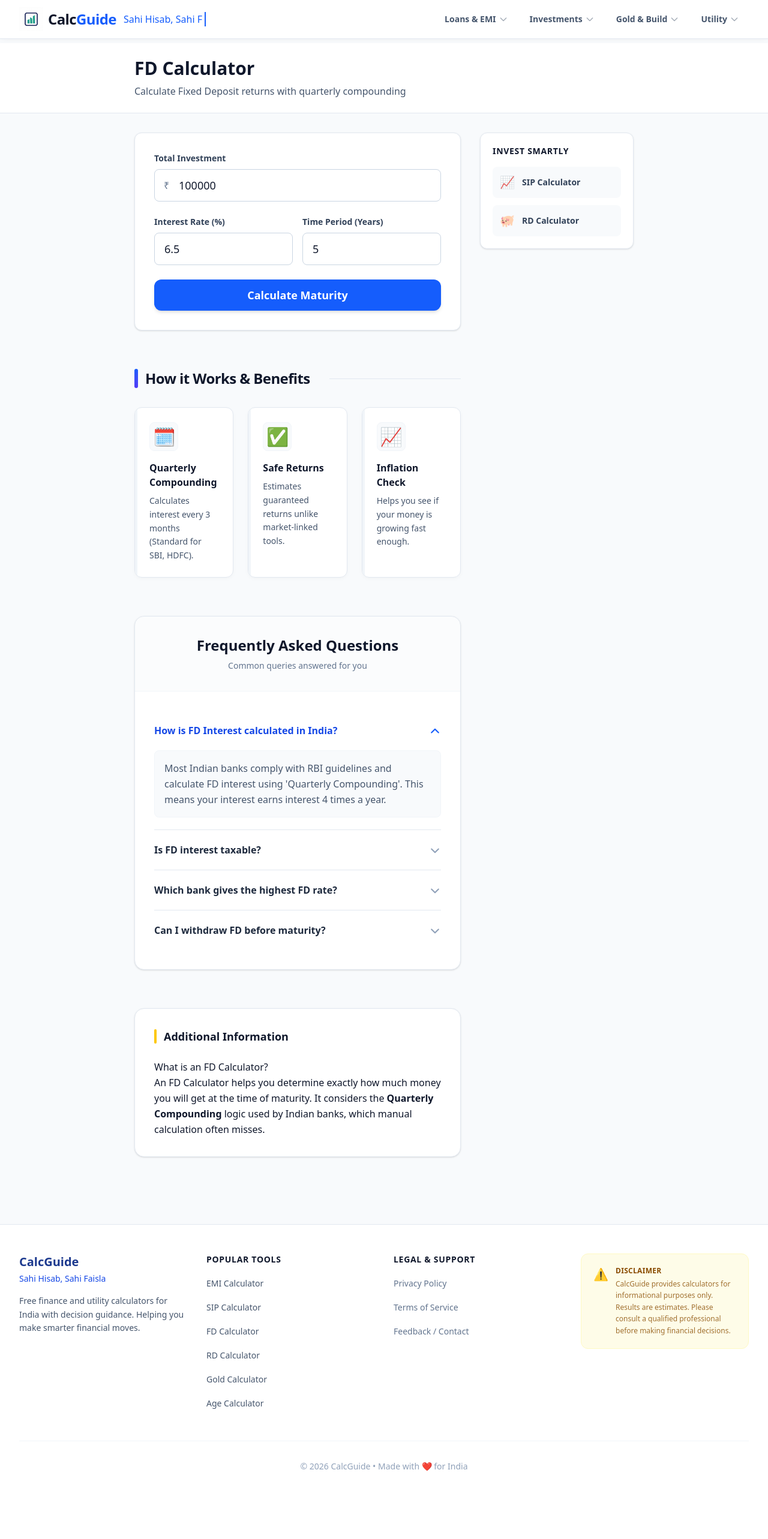
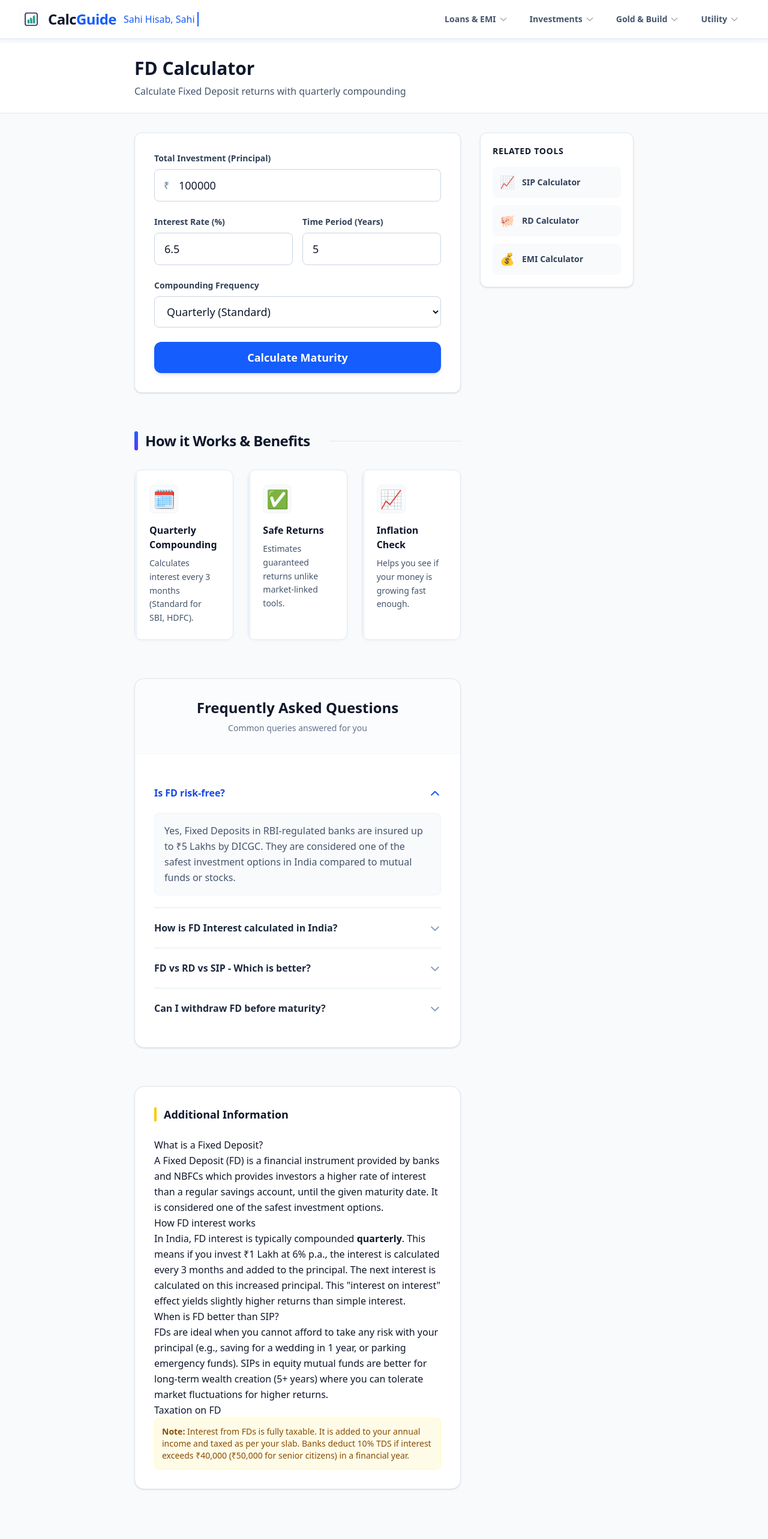
Before and after one commit to AshuY75/CalcGuide, a React (Vite) app: page /calculators/investment/fd-calculator in a window 1280 px wide. Shown: the top 2566 px of the page at 60% size. Before the commit the page ends 2543 px from the top, so only its background shows below. Built offline with nearby package versions, Linux system fonts and the light colour scheme.

Commit message:
feat: complete SIP and FD calculator pages with content and SEO

```diff
--- a/src/components/MetaManager.jsx
+++ b/src/components/MetaManager.jsx
@@ -1,43 +1,69 @@
-import React from 'react';
-const Helmet = () => null;
+import { useEffect } from 'react';
 import { useLocation } from 'react-router-dom';
 
 export default function MetaManager({
     title,
     description,
     keywords,
-    image = 'https://calcguide.com/og-image.jpg',
+    image = '/logo.png',
     type = 'website'
 }) {
     const location = useLocation();
-    const canonicalUrl = `https://calcguide.com${location.pathname}`;
     const siteName = 'CalcGuide';
+    // Ensure domain matches current production (calcguide.in)
+    const canonicalUrl = `https://calcguide.in${location.pathname}`;
 
     const fullTitle = title.includes('CalcGuide') ? title : `${title} | ${siteName}`;
 
-    return (
-        <Helmet>
-            {/* Primary Meta Tags */}
-            <title>{fullTitle}</title>
-            <meta name="title" content={fullTitle} />
-            <meta name="description" content={description} />
-            <meta name="keywords" content={keywords || 'calculator, finance, india, emi, sip, loan'} />
-            <link rel="canonical" href={canonicalUrl} />
+    useEffect(() => {
+        // Update Title
+        document.title = fullTitle;
 
-            {/* Open Graph / Facebook */}
-            <meta property="og:type" content={type} />
-            <meta property="og:url" content={canonicalUrl} />
-            <meta property="og:title" content={fullTitle} />
-            <meta property="og:description" content={description} />
-            <meta property="og:image" content={image} />
-            <meta property="og:site_name" content={siteName} />
+        // Helper to update or create meta tag
+        const updateMeta = (selector, attribute, value) => {
+            let element = document.querySelector(selector);
+            if (!element) {
+                element = document.createElement('meta');
+                if (selector.startsWith('meta[name')) {
+                    element.setAttribute('name', selector.replace('meta[name="', '').replace('"]', ''));
+                } else if (selector.startsWith('meta[property')) {
+                    element.setAttribute('property', selector.replace('meta[property="', '').replace('"]', ''));
+                }
+                document.head.appendChild(element);
+            }
+            element.setAttribute(attribute, value);
+        };
 
-            {/* Twitter */}
-            <meta property="twitter:card" content="summary_large_image" />
-            <meta property="twitter:url" content={canonicalUrl} />
-            <meta property="twitter:title" content={fullTitle} />
-            <meta property="twitter:description" content={description} />
-            <meta property="twitter:image" content={image} />
-        </Helmet>
-    );
+        // Update Link Rel Canonical
+        let linkCanonical = document.querySelector('link[rel="canonical"]');
+        if (!linkCanonical) {
+            linkCanonical = document.createElement('link');
+            linkCanonical.setAttribute('rel', 'canonical');
+            document.head.appendChild(linkCanonical);
+        }
+        linkCanonical.setAttribute('href', canonicalUrl);
+
+        // Standard Meta
+        updateMeta('meta[name="title"]', 'content', fullTitle);
+        updateMeta('meta[name="description"]', 'content', description);
+        updateMeta('meta[name="keywords"]', 'content', keywords || 'calculator, finance, india, emi, sip, loan, fd');
+
+        // Open Graph
+        updateMeta('meta[property="og:type"]', 'content', type);
+        updateMeta('meta[property="og:url"]', 'content', canonicalUrl);
+        updateMeta('meta[property="og:title"]', 'content', fullTitle);
+        updateMeta('meta[property="og:description"]', 'content', description);
+        updateMeta('meta[property="og:image"]', 'content', image.startsWith('http') ? image : `https://calcguide.in${image}`);
+        updateMeta('meta[property="og:site_name"]', 'content', siteName);
+
+        // Twitter
+        updateMeta('meta[property="twitter:card"]', 'content', 'summary_large_image');
+        updateMeta('meta[property="twitter:url"]', 'content', canonicalUrl);
+        updateMeta('meta[property="twitter:title"]', 'content', fullTitle);
+        updateMeta('meta[property="twitter:description"]', 'content', description);
+        updateMeta('meta[property="twitter:image"]', 'content', image.startsWith('http') ? image : `https://calcguide.in${image}`);
+
+    }, [fullTitle, description, keywords, image, type, canonicalUrl]);
+
+    return null;
 }
--- a/src/pages/FDCalculator.jsx
+++ b/src/pages/FDCalculator.jsx
@@ -1,6 +1,6 @@
 import { useState, useRef } from 'react'
 import { Link } from 'react-router-dom'
-const Helmet = () => null;
+import MetaManager from '../components/MetaManager'
 import SEOSection from '../components/SEOSection'
 import { SchemaGenerator } from '../components/SchemaGenerator'
 import { ROUTES } from '../routes/paths'
@@ -9,6 +9,8 @@ export default function FDCalculator() {
     const [principal, setPrincipal] = useState('100000')
     const [interestRate, setInterestRate] = useState('6.5')
     const [timePeriod, setTimePeriod] = useState('5')
+    // Standard Indian FD is Quarterly, but UI shows it for completeness as requested
+    const [compoundingFreq, setCompoundingFreq] = useState('4')
     const [result, setResult] = useState(null)
 
     const resultRef = useRef(null)
@@ -17,9 +19,10 @@ export default function FDCalculator() {
         const P = parseFloat(principal)
         const r = parseFloat(interestRate)
         const t = parseFloat(timePeriod)
+        const n = parseFloat(compoundingFreq) // 4 for Quarterly, 1 for Yearly, etc.
 
-        // Quarterly Compounding (Standard Indian Bank FD logic)
-        const A = P * Math.pow((1 + r / 400), 4 * t)
+        // Formula: A = P * (1 + r/n)^(n*t) -> r is rate/100
+        const A = P * Math.pow((1 + (r / 100) / n), n * t)
         const totalInterest = A - P
 
         setResult({
@@ -40,23 +43,23 @@ export default function FDCalculator() {
     ]
 
     const faqData = [
+        { question: "Is FD risk-free?", answer: "Yes, Fixed Deposits in RBI-regulated banks are insured up to ₹5 Lakhs by DICGC. They are considered one of the safest investment options in India compared to mutual funds or stocks." },
         { question: "How is FD Interest calculated in India?", answer: "Most Indian banks comply with RBI guidelines and calculate FD interest using 'Quarterly Compounding'. This means your interest earns interest 4 times a year." },
-        { question: "Is FD interest taxable?", answer: "Yes, interest earned from Fixed Deposits is fully taxable as per your Income Tax Slab. Banks also deduct TDS (10%) if interest exceeds ₹40,000/year (₹50k for seniors)." },
-        { question: "Which bank gives the highest FD rate?", answer: "Generally, Small Finance Banks (like AU, Equitas) offer higher rates (8-9%) compared to larger PSU banks (SBI, BoB) which offer around 6.5-7.5%." },
+        { question: "FD vs RD vs SIP - Which is better?", answer: "FD is best for lump sum investment with guaranteed returns. RD is for monthly savings with guaranteed returns. SIP is for monthly savings with market-linked (higher) returns but involves risk." },
         { question: "Can I withdraw FD before maturity?", answer: "Yes, but you will be charged a penalty (usually 0.5% to 1%) on the interest rate, and you will receive lower interest for the period the money was kept." }
     ]
 
     return (
         <div className="min-h-screen bg-slate-50">
-            <Helmet>
-                <title>FD Calculator - Calculate Fixed Deposit Interest & Maturity Amount</title>
-                <meta name="description" content="Calculate FD Returns instantly with quarterly compounding support. Check Maturity Amount and Total Interest for SBI, HDFC, ICICI, and Post Office FDs." />
-                <link rel="canonical" href="https://calcguide.com/fd" />
-            </Helmet>
+            <MetaManager
+                title="FD Calculator - Fixed Deposit Interest Rate Calculator India"
+                description="Calculate FD Returns instantly with quarterly compounding support. Check Maturity Amount and Total Interest for SBI, HDFC, ICICI, and Post Office FDs."
+                keywords="fd calculator, fixed deposit calculator, fd interest calculator, bank fd rates"
+            />
             <SchemaGenerator
                 name="FD Calculator"
                 description="Calculate Fixed Deposit Maturity Amount with Quarterly Compounding."
-                url="https://calcguide.com/fd"
+                url="https://calcguide.in/calculators/investment/fd-calculator"
             />
 
             <div className="bg-white border-b border-slate-200 py-6">
@@ -71,11 +74,21 @@ export default function FDCalculator() {
                     <div className="md:col-span-2 space-y-8">
                         <div className="bg-white rounded-xl shadow-sm border border-slate-200 p-6 sm:p-8">
                             <div className="space-y-6">
-                                <div><label className="block text-sm font-semibold text-slate-700 mb-2">Total Investment</label><div className="relative"><span className="absolute left-4 top-1/2 -translate-y-1/2 text-slate-500 font-medium">₹</span><input type="number" value={principal} onChange={(e) => setPrincipal(e.target.value)} className="w-full pl-10 pr-4 py-3 border border-slate-300 rounded-lg focus:ring-2 focus:ring-blue-500 text-lg" placeholder="100000" /></div></div>
+                                <div><label className="block text-sm font-semibold text-slate-700 mb-2">Total Investment (Principal)</label><div className="relative"><span className="absolute left-4 top-1/2 -translate-y-1/2 text-slate-500 font-medium">₹</span><input type="number" value={principal} onChange={(e) => setPrincipal(e.target.value)} className="w-full pl-10 pr-4 py-3 border border-slate-300 rounded-lg focus:ring-2 focus:ring-blue-500 text-lg" placeholder="100000" /></div></div>
                                 <div className="grid grid-cols-2 gap-4">
                                     <div><label className="block text-sm font-semibold text-slate-700 mb-2">Interest Rate (%)</label><input type="number" value={interestRate} onChange={(e) => setInterestRate(e.target.value)} className="w-full px-4 py-3 border border-slate-300 rounded-lg focus:ring-2 focus:ring-blue-500 text-lg" placeholder="6.5" /></div>
                                     <div><label className="block text-sm font-semibold text-slate-700 mb-2">Time Period (Years)</label><input type="number" value={timePeriod} onChange={(e) => setTimePeriod(e.target.value)} className="w-full px-4 py-3 border border-slate-300 rounded-lg focus:ring-2 focus:ring-blue-500 text-lg" placeholder="5" /></div>
                                 </div>
+                                <div>
+                                    <label className="block text-sm font-semibold text-slate-700 mb-2">Compounding Frequency</label>
+                                    <select value={compoundingFreq} onChange={(e) => setCompoundingFreq(e.target.value)} className="w-full px-4 py-3 border border-slate-300 rounded-lg focus:ring-2 focus:ring-blue-500 text-lg bg-white">
+                                        <option value="4">Quarterly (Standard)</option>
+                                        <option value="1">Yearly</option>
+                                        <option value="2">Half-Yearly</option>
+                                        <option value="12">Monthly</option>
+                                    </select>
+                                </div>
+
                                 <button onClick={calculateFD} className="w-full bg-blue-600 hover:bg-blue-700 text-white font-bold py-3 rounded-xl shadow-md text-lg active:scale-[0.98] transition-transform">Calculate Maturity</button>
 
                                 {/* Inline Result Section */}
@@ -101,16 +114,28 @@ export default function FDCalculator() {
                         </div>
 
                         <SEOSection title="About Fixed Deposits (FD)" faq={faqData} features={features}>
-                            <h3>What is an FD Calculator?</h3>
+                            <h3>What is a Fixed Deposit?</h3>
                             <p>
-                                An FD Calculator helps you determine exactly how much money you will get at the time of maturity. It considers the <strong>Quarterly Compounding</strong> logic used by Indian banks, which manual calculation often misses.
+                                A Fixed Deposit (FD) is a financial instrument provided by banks and NBFCs which provides investors a higher rate of interest than a regular savings account, until the given maturity date. It is considered one of the safest investment options.
+                            </p>
+                            <h3>How FD interest works</h3>
+                            <p>
+                                In India, FD interest is typically compounded <strong>quarterly</strong>. This means if you invest ₹1 Lakh at 6% p.a., the interest is calculated every 3 months and added to the principal. The next interest is calculated on this increased principal. This "interest on interest" effect yields slightly higher returns than simple interest.
+                            </p>
+                            <h3>When is FD better than SIP?</h3>
+                            <p>
+                                FDs are ideal when you cannot afford to take any risk with your principal (e.g., saving for a wedding in 1 year, or parking emergency funds). SIPs in equity mutual funds are better for long-term wealth creation (5+ years) where you can tolerate market fluctuations for higher returns.
+                            </p>
+                            <h3>Taxation on FD</h3>
+                            <p className="text-sm bg-yellow-50 p-3 rounded-lg border border-yellow-100 text-yellow-800">
+                                <strong>Note:</strong> Interest from FDs is fully taxable. It is added to your annual income and taxed as per your slab. Banks deduct 10% TDS if interest exceeds ₹40,000 (₹50,000 for senior citizens) in a financial year.
                             </p>
                         </SEOSection>
                     </div>
 
                     <div className="space-y-6">
                         <div className="bg-white rounded-xl border border-slate-200 p-5 shadow-sm sticky top-6">
-                            <h4 className="font-bold text-slate-900 mb-4 text-sm uppercase tracking-wider">Invest Smartly</h4>
+                            <h4 className="font-bold text-slate-900 mb-4 text-sm uppercase tracking-wider">Related Tools</h4>
                             <div className="space-y-3">
                                 <Link to={ROUTES.CALCULATORS.INVESTMENT.SIP} className="flex items-center p-3 rounded-lg bg-slate-50 hover:bg-blue-50 transition-colors group">
                                     <span className="text-xl mr-3">📈</span>
@@ -124,6 +149,12 @@ export default function FDCalculator() {
                                         <p className="text-sm font-semibold text-slate-700 group-hover:text-blue-700">RD Calculator</p>
                                     </div>
                                 </Link>
+                                <Link to={ROUTES.CALCULATORS.LOAN.EMI} className="flex items-center p-3 rounded-lg bg-slate-50 hover:bg-blue-50 transition-colors group">
+                                    <span className="text-xl mr-3">💰</span>
+                                    <div>
+                                        <p className="text-sm font-semibold text-slate-700 group-hover:text-blue-700">EMI Calculator</p>
+                                    </div>
+                                </Link>
                             </div>
                         </div>
                     </div>
--- a/src/pages/SIPCalculator.jsx
+++ b/src/pages/SIPCalculator.jsx
@@ -1,6 +1,6 @@
 import { useState, useRef } from 'react'
 import { Link } from 'react-router-dom'
-const Helmet = () => null;
+import MetaManager from '../components/MetaManager'
 import SEOSection from '../components/SEOSection'
 import { ROUTES } from '../routes/paths'
 
@@ -50,19 +50,19 @@ export default function SIPCalculator() {
         "@type": "Calculator",
         "name": "SIP Calculator",
         "description": "Calculate Mutual Fund SIP returns instantly. See how small monthly investments grow into crores with the power of compounding.",
-        "url": "https://calcguide.com/sip",
+        "url": "https://calcguide.in/calculators/investment/sip-calculator",
         "applicationCategory": "FinanceApplication",
         "operatingSystem": "Any"
     }
 
     return (
         <div className="min-h-screen bg-slate-50">
-            <Helmet>
-                <title>SIP Calculator - Mutual Fund Returns Calculator India | CalcGuide</title>
-                <meta name="description" content="Calculate the future value of your monthly SIP investments. See wealth gain and maturity amount with free Mutual Fund SIP Calculator." />
-                <link rel="canonical" href="https://calcguide.com/sip" />
-                <script type="application/ld+json">{JSON.stringify(schema)}</script>
-            </Helmet>
+            <MetaManager
+                title="SIP Calculator - Mutual Fund Returns Calculator India"
+                description="Calculate how much your monthly SIP investments can grow. Check wealth gain and maturity amount with our free Mutual Fund SIP Calculator."
+                keywords="sip calculator, mutual fund calculator, sip returns, investment calculator india"
+            />
+            <script type="application/ld+json">{JSON.stringify(schema)}</script>
 
             <div className="bg-white border-b border-slate-200 py-6">
                 <div className="max-w-4xl mx-auto px-4 sm:px-6 lg:px-8">
```
